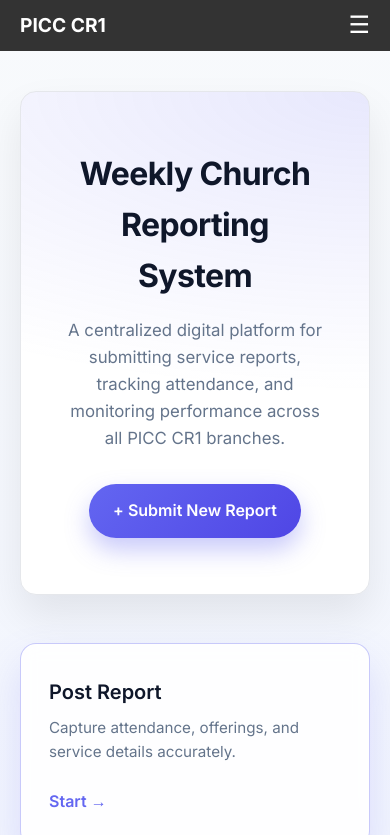
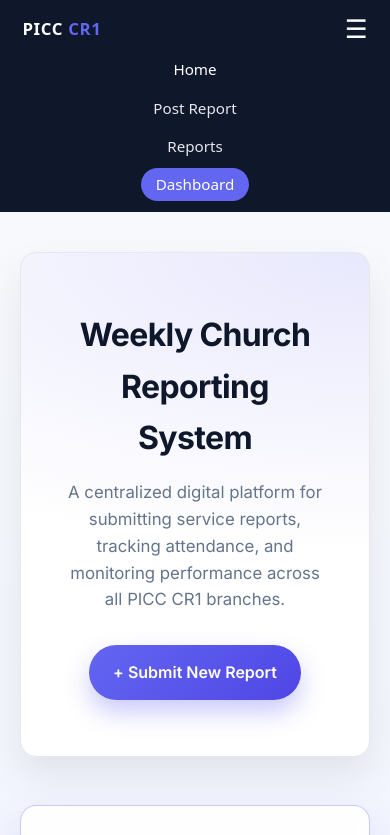
Before and after one commit to picc-cr1/reports, a plain HTML site: page index.html in a window 390 px wide. Both pictures are taken after a click on the button "Toggle navigation". Shown: the top 835 px of the page. Drawn offline with Linux system fonts and the light colour scheme.

Commit message:
Update nav.html

```diff
--- a/nav.html
+++ b/nav.html
@@ -1,78 +1,121 @@
-<!-- nav.html -->
-<nav class="navbar">
-  <div class="logo">PICC CR1</div>
+<nav class="plug-nav">
+  <div class="plug-nav__brand">
+    PICC <span>CR1</span>
+  </div>
 
-  <button class="menu-toggle" aria-label="Toggle navigation">
+  <button class="plug-nav__toggle" aria-label="Toggle navigation">
     ☰
   </button>
 
-  <ul id="navLinks">
+  <ul class="plug-nav__links">
     <li><a href="index.html">Home</a></li>
     <li><a href="post.html">Post Report</a></li>
-    <li class="has-submenu">
-      <a href="reports.html">Reports</a>
-    </li>
-    <li><a href="dashboard.html">Dashboard</a></li>
+    <li><a href="reports.html">Reports</a></li>
+    <li><a href="dashboard.html" class="plug-nav__cta">Dashboard</a></li>
   </ul>
 </nav>
 
 <style>
-  .navbar {
+.plug-nav {
   display: flex;
+  flex-wrap: wrap;
+  align-items: center;
   justify-content: space-between;
-    align-items: center;
-    padding: 10px 20px;
-    background-color: #333;
-    color: #fff;
+  padding: 0.9rem 1.4rem;
+  background-color: #0f172a;
+  color: #ffffff;
+  font-family: system-ui, -apple-system, BlinkMacSystemFont, "Segoe UI", sans-serif;
 }
-  .navbar .logo {
-    font-weight: bold;
-    font-size: 1.2em;
+
+.plug-nav__brand {
+  font-weight: 700;
+  font-size: 1.05rem;
+  letter-spacing: 0.04em;
 }
-  .navbar ul {
+
+.plug-nav__brand span {
+  color: #6366f1;
+}
+
+.plug-nav__links {
   list-style: none;
   display: flex;
-    gap: 15px;
+  align-items: center;
+  gap: 1.5rem;
+  margin: 0;
   padding: 0;
-    margin: 0;
 }
-  .navbar ul li a {
-    color: #fff;
+
+.plug-nav__links a {
+  color: #e5e7eb;
+  font-size: 0.95rem;
+  font-weight: 500;
   text-decoration: none;
 }
-  .navbar ul li a.active {
-    text-decoration: underline;
+
+.plug-nav__links a:hover,
+.plug-nav__links a.active {
+  color: #ffffff;
 }
-  .has-submenu { position: relative; }
-  .has-submenu .submenu {
-    display: none;
-    position: absolute;
-    top: 100%;
-    left: 0;
-    background: #444;
-    padding: 5px 0;
-    list-style: none;
-    min-width: 120px;
-    border-radius: 4px;
+
+.plug-nav__cta {
+  padding: 0.4rem 0.9rem;
+  border-radius: 999px;
+  background-color: #6366f1;
+  color: #ffffff !important;
+  font-weight: 600;
 }
-  .has-submenu:hover .submenu { display: block; }
-  .submenu li a { display: block; padding: 5px 15px; color: #fff; }
-  .submenu li a:hover { background: #555; }
 
-  .menu-toggle {
+.plug-nav__toggle {
   display: none;
   background: none;
   border: none;
-    color: #fff;
-    font-size: 1.5em;
+  color: #ffffff;
+  font-size: 1.6rem;
   cursor: pointer;
 }
 
-  @media(max-width: 768px){
-    .menu-toggle { display: block; }
-    #navLinks { display: none; flex-direction: column; width: 100%; margin-top: 10px; }
-    #navLinks.show { display: flex; }
-    .navbar ul li { margin-bottom: 5px; }
-    .has-submenu .submenu { position: static; background: #555; border-radius: 0; }
+/* MOBILE */
+@media (max-width: 768px) {
+  .plug-nav__toggle {
+    display: block;
+  }
+
+  .plug-nav__links {
+    display: none;
+    width: 100%;
+    flex-direction: column;
+    gap: 0.8rem;
+    margin-top: 0.8rem;
+  }
+
+  .plug-nav__links.show {
+    display: flex;
+  }
 }
 </style>
+
+<script>
+document.addEventListener("DOMContentLoaded", () => {
+  const nav = document.querySelector('.plug-nav');
+  if (!nav) return;
+
+  // Mobile toggle
+  const toggleBtn = nav.querySelector('.plug-nav__toggle');
+  const links = nav.querySelector('.plug-nav__links');
+  toggleBtn?.addEventListener('click', () => links.classList.toggle('show'));
+
+  // Highlight current page
+  const navLinks = nav.querySelectorAll('.plug-nav__links a');
+  let currentPage = window.location.pathname.split('/').pop().toLowerCase();
+  if (!currentPage) currentPage = 'index.html'; // default to Home
+  navLinks.forEach(link => {
+    const href = link.getAttribute('href').toLowerCase();
+    if (href === currentPage) {
+      link.classList.add('active');
+    } else {
+      link.classList.remove('active');
+    }
+  });
+});
+</script>
```
Lines whose indentation alone changed are shown as unchanged.
